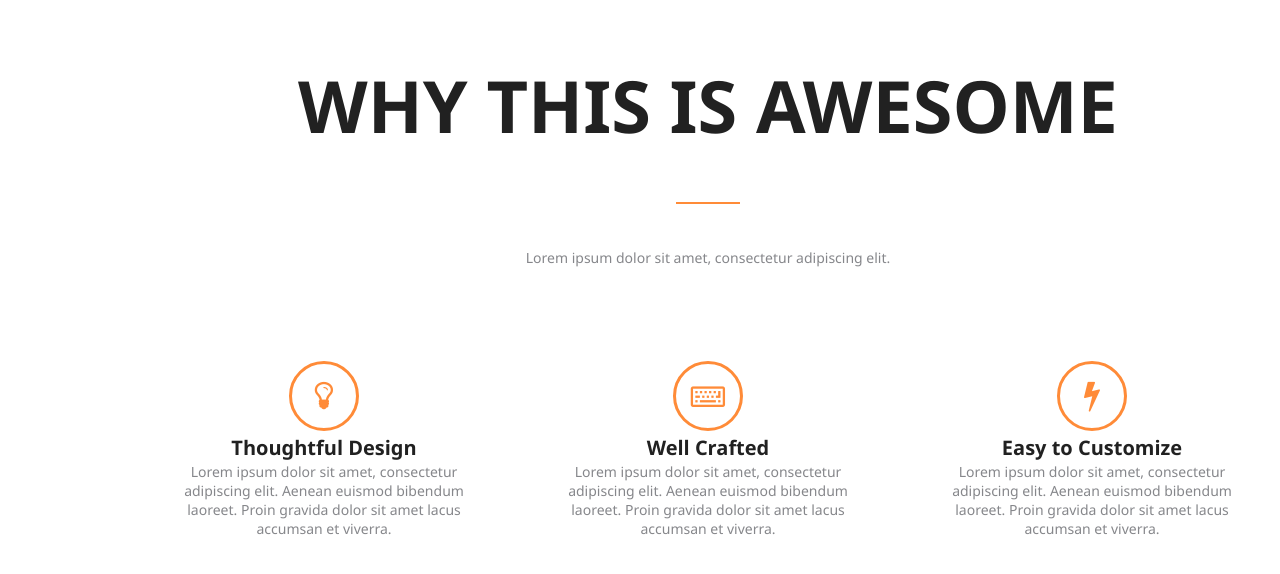
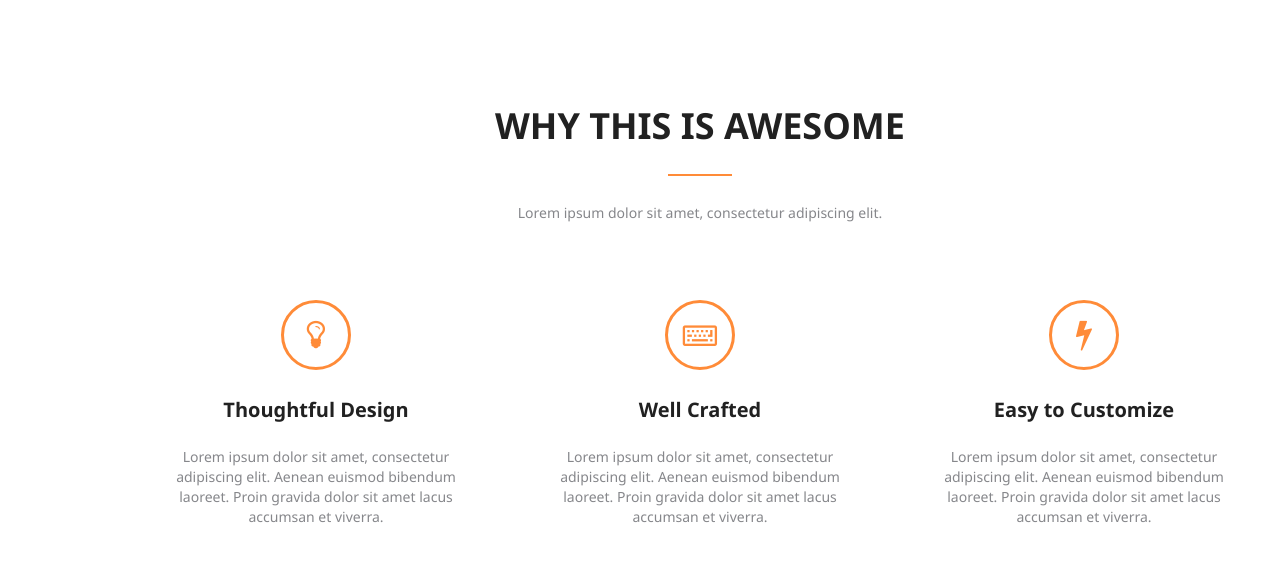
Before and after one commit to mplotnikov63/study, a plain HTML site: page web/HW4/HW4.html in a window 1280 px wide. Shown: the top 574 px of the page. Drawn offline with Linux system fonts and the light colour scheme.

Commit message:
desktop-1

```diff
--- a/web/HW4/HW4.css
+++ b/web/HW4/HW4.css
@@ -1,5 +1,8 @@
 *{
     box-sizing: border-box;
+}
+body {
+    margin: 0;
 }
 .box1 {
 
@@ -7,14 +10,17 @@
 .container2 {
     width: 1400px;
     margin: 0 auto;
+    margin-top: 108px;
 }
 .box_inner3 {
     display: flex;
     align-items: center;
     font-family: 'Segoe UI', Tahoma, Geneva, Verdana, sans-serif;
-    font-size: 36px;
     color: #212121;
     flex-direction: column;
+}
+#first {
+    line-height: 14px;
 }
 .line4 {
     margin-bottom: 30px;
@@ -39,12 +45,15 @@
 }
 h2 {
     font-size: 20px;
-    margin-bottom: 0;
-    line-height: 0;
+    margin-bottom: 27px;
+    line-height: 20px;
+    margin-top: 30px;
 }
 p {
     font-size: 14px;
     color: #86878b;
+    margin: 0;
+    line-height: 20px;
 }
 .circle {
     margin-top: 80px;
@@ -61,3 +70,9 @@ p {
     color: #ff8b38;
 
 }
+h1 {
+    font-size: 36px;
+    margin: 0;
+    line-height: 36px;
+    margin-bottom: 30px;
+}
--- a/web/HW4/HW4.html
+++ b/web/HW4/HW4.html
@@ -13,7 +13,7 @@
             <div class="box_inner3">
                 <h1>WHY THIS IS AWESOME</h1>
                 <div class="line4"></div>
-                <p>Lorem ipsum dolor sit amet, consectetur adipiscing elit.</p>
+                <p id="first">Lorem ipsum dolor sit amet, consectetur adipiscing elit.</p>
                 <div class="blocks4">
                     <div class="block5">
                         <div class="circle"><i class="fa fa-lightbulb-o" aria-hidden="true"></i></div>
```
Also changed, not shown: 1 other file.
